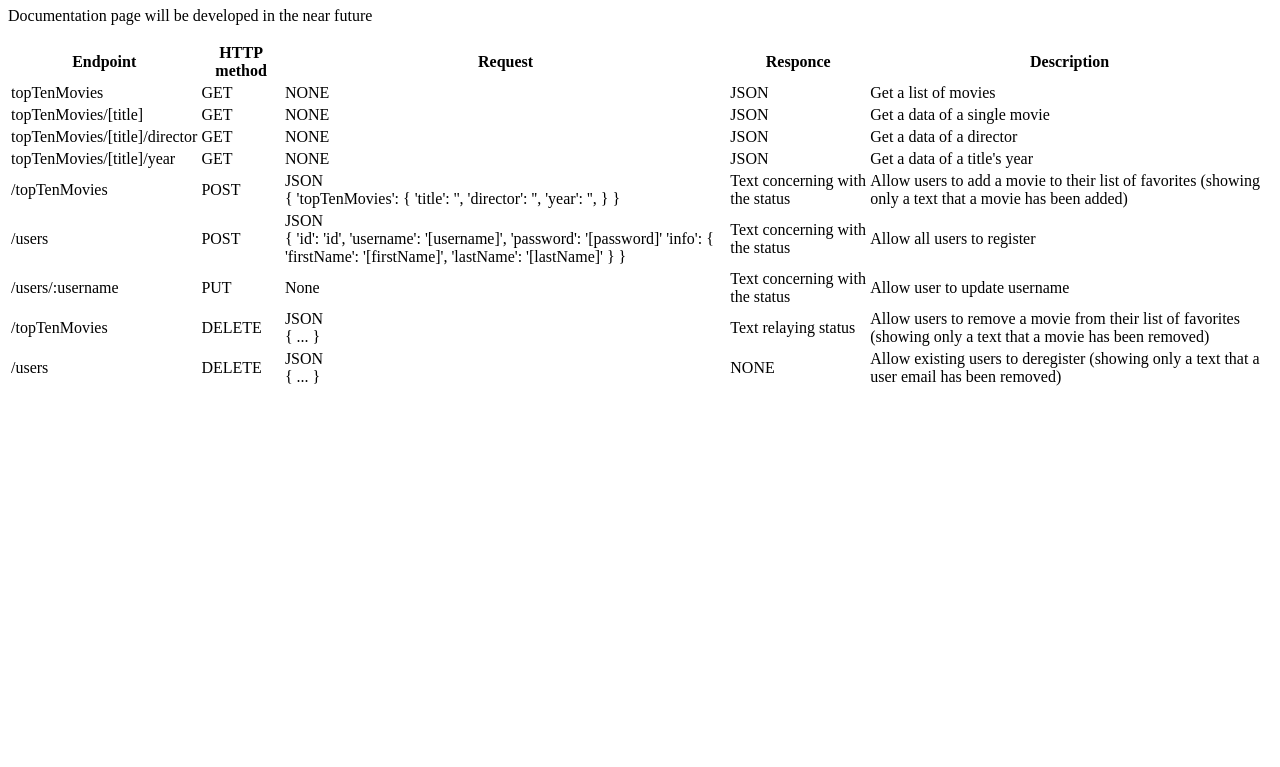
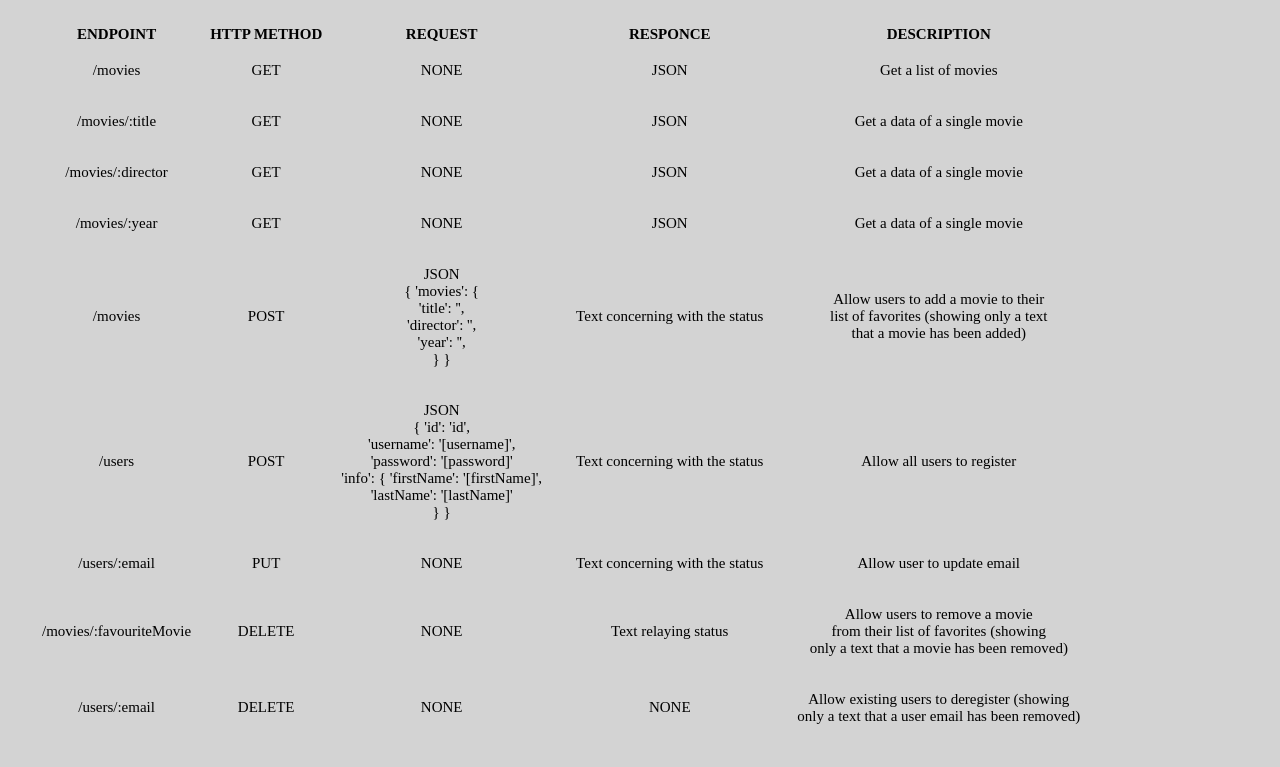
Before and after one commit to Begli0102/Movie_Api, a website: page public/documentation.html in a window 1280 px wide. Shown: the part 73-840 px from the top of the page. Before the commit the page ends 800 px from the top, so only its background shows below. Drawn offline with Linux system fonts and the light colour scheme.

Commit message:
made some changes

```diff
--- a/public/documentation.html
+++ b/public/documentation.html
@@ -3,12 +3,11 @@
   <head>
     <meta charset="utf-8">
     <title>Movie-API</title>
+    <link href="../css/styles.css" rel="stylesheet"  type="text/css">
   </head>
   <body>
     <h1>Documentation</h1>
-    <p>
-  Documentation page will be developed in the near future
-      </p>
+
       <table>
         <tr>
           <th>Endpoint</th>
@@ -20,52 +19,52 @@
 
         <!-- Get method -->
         <tr>
-          <td>topTenMovies</td>
+          <td>/movies</td>
           <td>GET</td>
           <td>NONE</td>
           <td>JSON</td>
           <td>Get a list of movies</td>
         </tr>
         <tr>
-          <td>topTenMovies/[title]</td>
+          <td>/movies/:title</td>
           <td>GET</td>
           <td>NONE</td>
           <td>JSON</td>
           <td>Get a data of a single movie</td>
         </tr>
         <tr>
-          <td>topTenMovies/[title]/director</td>
+          <td>/movies/:director</td>
           <td>GET</td>
           <td>NONE</td>
           <td>JSON</td>
-          <td>Get a data of a director</td>
+          <td>Get a data of a single movie</td>
         </tr>
         <tr>
-          <td>topTenMovies/[title]/year</td>
+          <td>/movies/:year</td>
           <td>GET</td>
           <td>NONE</td>
           <td>JSON</td>
-          <td>Get a data of a title's year</td>
+          <td>Get a data of a single movie</td>
         </tr>
 
       <!-- Post method -->
       <tr>
-          <td>/topTenMovies</td>
+          <td>/movies</td>
           <td>POST</td>
           <td>JSON <br />
              <span>
            {
-             'topTenMovies': {
-               'title': '',
-               'director': '',
-                 'year': '',
+             'movies': {<br />
+               'title': '',<br />
+               'director': '',<br />
+                 'year': '',<br />
                }
              }
          </span>
        </td>
        <td>Text concerning with the status</td>
-       <td>Allow users to add a movie to their
-         list of favorites (showing only a text
+       <td>Allow users to add a movie to their<br/>
+         list of favorites (showing only a text<br/>
           that a movie has been added)</td>
               </tr>
 
@@ -75,12 +74,12 @@
             <td>JSON <br />
               <span>
                 {
-                  'id': 'id',
-                  'username': '[username]',
-                  'password': '[password]'
+                  'id': 'id',<br />
+                  'username': '[username]',<br />
+                  'password': '[password]'<br />
                   'info': {
-                    'firstName': '[firstName]',
-                    'lastName': '[lastName]'
+                    'firstName': '[firstName]',<br />
+                    'lastName': '[lastName]'<br />
                   }
                 }
               </span>
@@ -92,42 +91,30 @@
 
 <!-- Put method -->
           <tr>
-            <td>/users/:username</td>
+            <td>/users/:email</td>
             <td>PUT</td>
-            <td>None</td>
+            <td>NONE</td>
             <td>Text concerning with the status</td>
-            <td>Allow user to update username</td>
+            <td>Allow user to update email</td>
           </tr>
 
 <!-- delete method -->
         <tr>
-          <td>/topTenMovies</td>
+          <td>/movies/:favouriteMovie</td>
    <td>DELETE</td>
-   <td>JSON <br />
-     <span>
-       {
-         ...
-       }
-     </span>
-   </td>
+   <td>NONE </td>
    <td>Text relaying status</td>
-   <td>Allow users to remove a movie
-      from their list of favorites (showing
+   <td>Allow users to remove a movie<br />
+      from their list of favorites (showing<br/>
       only a text that a movie has been removed)</td>
         </tr>
 
         <tr>
-          <td>/users</td>
+          <td>/users/:email</td>
     <td>DELETE</td>
-    <td>JSON <br />
-      <span>
-        {
-          ...
-        }
-      </span>
-    </td>
     <td>NONE</td>
-    <td>Allow existing users to deregister (showing
+    <td>NONE</td>
+    <td>Allow existing users to deregister (showing<br />
       only a text that a user email has been removed)</td>
         </tr>
       </table>
```
Also changed, not shown: index.js (+21 -18 lines).
